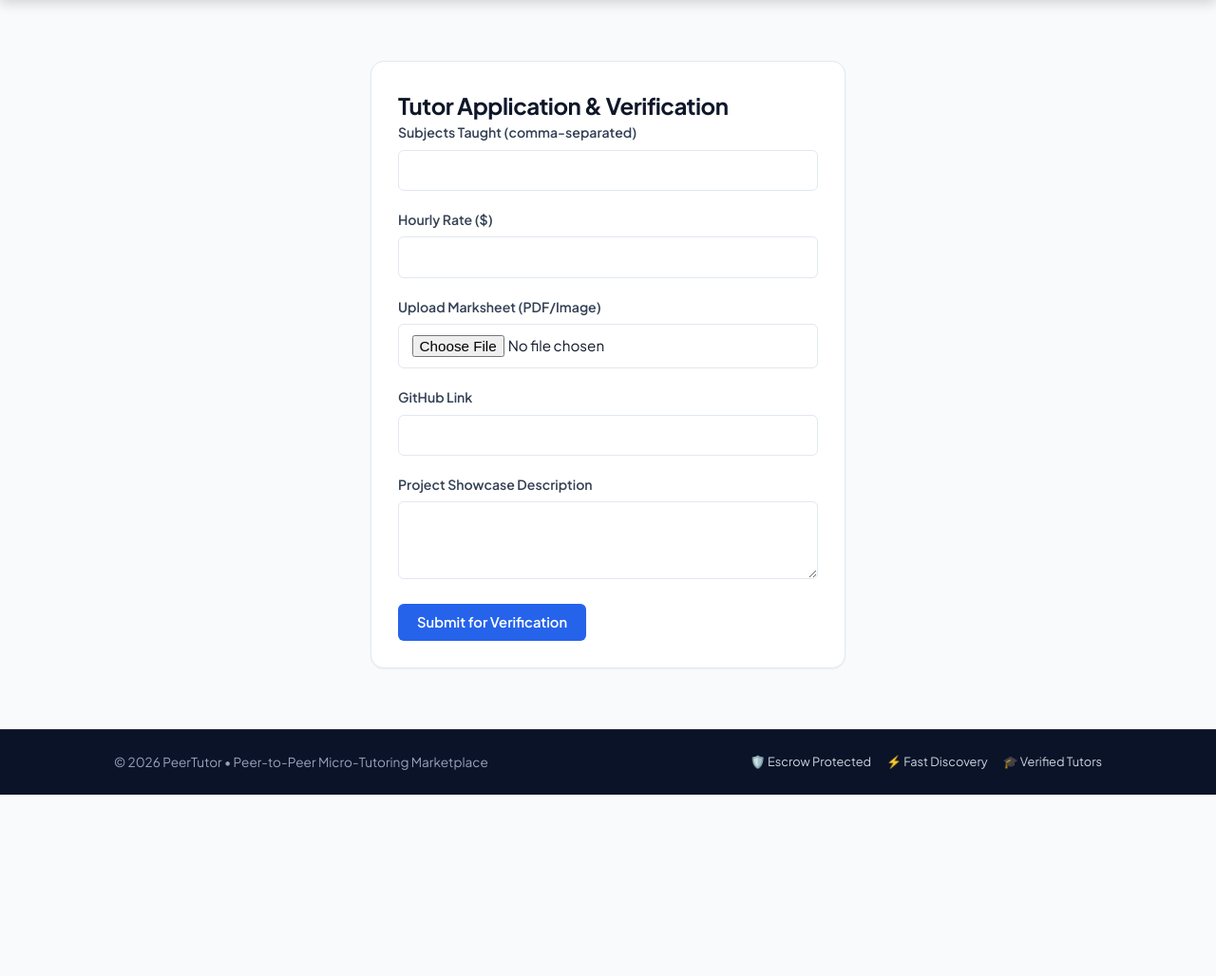
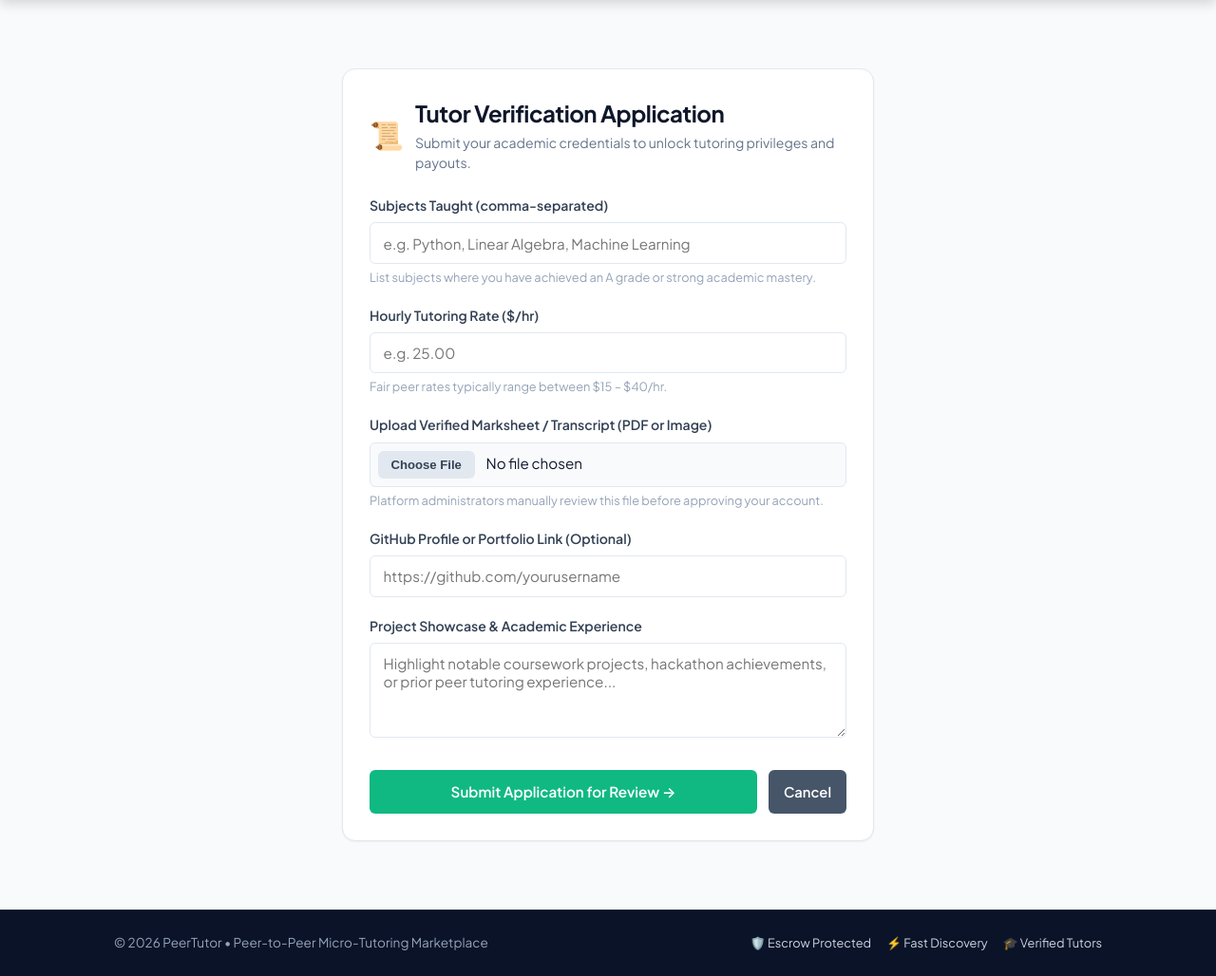
Before and after one commit to rdnk2004/peertopeer, a Django app: page /apply-tutor/ in a window 1280 px wide. Shown: the part 65-1093 px from the top of the page at 95% size. Before the commit the page ends 902 px from the top, so only its background shows below. Run offline with Django 5.2, Linux system fonts and the light colour scheme; the visitor is signed in with stand-in values (Sample User, id 1).

Commit message:
polish(ui): polish apply_tutor form, micro-animations, glassmorphism badges, and documentation updates

```diff
--- a/peertutor/core/static/css/main.css
+++ b/peertutor/core/static/css/main.css
@@ -977,3 +977,32 @@ nav {
     border: 1px solid #fef3c7;
     margin-left: 0.5rem;
 }
+
+/* =========================================
+   Form Enhancements & Smooth Animations
+   ========================================= */
+input[type="file"] {
+    cursor: pointer;
+}
+
+input[type="file"]::file-selector-button {
+    background: #e2e8f0;
+    border: none;
+    padding: 0.45rem 0.85rem;
+    border-radius: var(--radius-sm);
+    font-weight: 600;
+    font-size: 0.82rem;
+    color: #334155;
+    margin-right: 0.75rem;
+    cursor: pointer;
+    transition: background-color 0.15s ease;
+}
+
+input[type="file"]::file-selector-button:hover {
+    background: #cbd5e1;
+}
+
+/* Smooth Focus & Transitions */
+a, button {
+    transition: all 0.15s ease-in-out;
+}
--- a/peertutor/core/templates/apply_tutor.html
+++ b/peertutor/core/templates/apply_tutor.html
@@ -1,30 +1,60 @@
 {% extends 'base.html' %}
 {% block content %}
-<div class="card" style="max-width: 500px; margin: 2rem auto;">
-    <h2>Tutor Application & Verification</h2>
+<div class="card" style="max-width: 560px; margin: 2.5rem auto;">
+    <div style="display: flex; align-items: center; gap: 0.75rem; margin-bottom: 1.5rem;">
+        <div style="font-size: 1.8rem;">📜</div>
+        <div>
+            <h2>Tutor Verification Application</h2>
+            <p style="color: var(--text-muted); font-size: 0.88rem; margin-top: 0.15rem;">
+                Submit your academic credentials to unlock tutoring privileges and payouts.
+            </p>
+        </div>
+    </div>
+
     <form method="POST" enctype="multipart/form-data">
         {% csrf_token %}
         <div class="form-group">
-            <label>Subjects Taught (comma-separated)</label>
-            <input type="text" name="subjects" required>
+            <label for="id_subjects">Subjects Taught (comma-separated)</label>
+            <input type="text" id="id_subjects" name="subjects" placeholder="e.g. Python, Linear Algebra, Machine Learning" required>
+            <small style="color: var(--text-subtle); font-size: 0.8rem; display: block; margin-top: 0.3rem;">
+                List subjects where you have achieved an A grade or strong academic mastery.
+            </small>
         </div>
+
         <div class="form-group">
-            <label>Hourly Rate ($)</label>
-            <input type="number" step="0.01" name="hourly_rate" required>
+            <label for="id_hourly_rate">Hourly Tutoring Rate ($/hr)</label>
+            <input type="number" id="id_hourly_rate" step="0.50" name="hourly_rate" placeholder="e.g. 25.00" required min="1">
+            <small style="color: var(--text-subtle); font-size: 0.8rem; display: block; margin-top: 0.3rem;">
+                Fair peer rates typically range between $15 – $40/hr.
+            </small>
         </div>
+
         <div class="form-group">
-            <label>Upload Marksheet (PDF/Image)</label>
-            <input type="file" name="marksheet" required>
+            <label for="id_marksheet">Upload Verified Marksheet / Transcript (PDF or Image)</label>
+            <input type="file" id="id_marksheet" name="marksheet" accept=".pdf,.png,.jpg,.jpeg" required style="padding: 0.5rem; background: #f8fafc;">
+            <small style="color: var(--text-subtle); font-size: 0.8rem; display: block; margin-top: 0.3rem;">
+                Platform administrators manually review this file before approving your account.
+            </small>
         </div>
+
         <div class="form-group">
-            <label>GitHub Link</label>
-            <input type="url" name="github_link">
+            <label for="id_github">GitHub Profile or Portfolio Link (Optional)</label>
+            <input type="url" id="id_github" name="github_link" placeholder="https://github.com/yourusername">
         </div>
+
         <div class="form-group">
-            <label>Project Showcase Description</label>
-            <textarea name="project_showcase" rows="3"></textarea>
+            <label for="id_project_showcase">Project Showcase & Academic Experience</label>
+            <textarea id="id_project_showcase" name="project_showcase" rows="4" placeholder="Highlight notable coursework projects, hackathon achievements, or prior peer tutoring experience..."></textarea>
         </div>
-        <button type="submit" class="btn">Submit for Verification</button>
+
+        <div style="margin-top: 1.75rem; display: flex; gap: 0.75rem;">
+            <button type="submit" class="btn btn-success" style="flex: 1; padding: 0.75rem; font-size: 0.95rem;">
+                Submit Application for Review →
+            </button>
+            <a href="{% url 'dashboard' %}" class="btn btn-secondary" style="padding: 0.75rem 1rem;">
+                Cancel
+            </a>
+        </div>
     </form>
 </div>
 {% endblock %}
```
Also changed, not shown: README.md.
